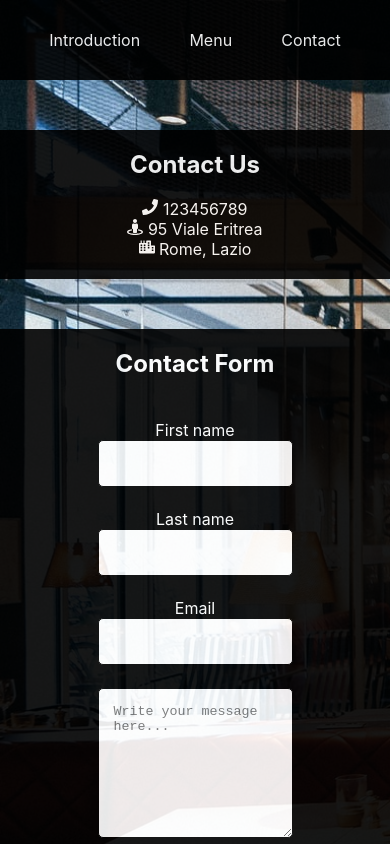
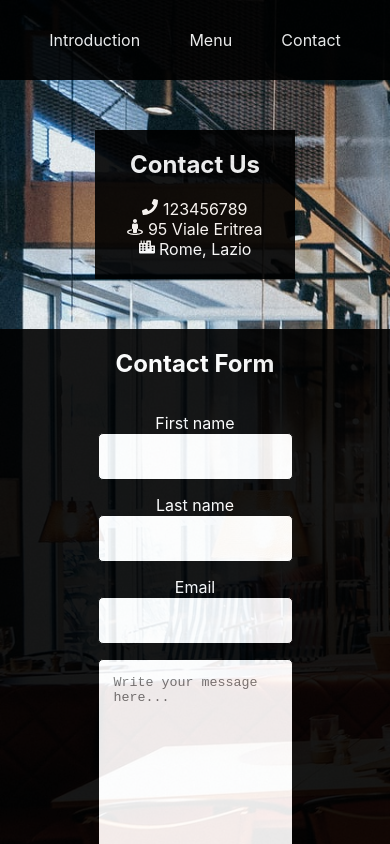
Before and after one commit to markusmatilainen/restaurant-site, a React (Create React App) app: page /contact in a window 390 px wide. Shown: the top 844 px of the page. Built offline with nearby package versions, Linux system fonts and the light colour scheme.

Commit message:
Fixed responsiveness

```diff
--- a/src/App.css
+++ b/src/App.css
@@ -26,10 +26,20 @@
 }
 
 body {
-  height: 100%;
   background: url("restaurant-unsplash.jpg");
   background-repeat: no-repeat;
   background-size: cover;
+}
+
+.app {
+  min-height: 100vh;
+  display: -webkit-box;
+  display: -ms-flexbox;
+  display: flex;
+  -webkit-box-orient: vertical;
+  -webkit-box-direction: normal;
+      -ms-flex-direction: column;
+          flex-direction: column;
 }
 
 header {
@@ -113,8 +123,20 @@ header .app-link:hover {
   }
 }
 
+@media (max-width: 320px) {
+  .introduction {
+    height: 500px;
+  }
+}
+
 .introduction .intro-text {
   width: 80%;
+}
+
+@media (min-width: 1024px) {
+  .introduction .intro-text {
+    width: 60%;
+  }
 }
 
 .menu {
@@ -213,16 +235,10 @@ header .app-link:hover {
   color: white;
   background-color: black;
   opacity: 0.9;
-  width: 20%;
+  width: 200px;
   margin-bottom: 50px;
   text-align: center;
   padding: 20px 0;
-}
-
-@media (max-width: 768px) {
-  .contactarea1, .contactarea2 {
-    width: 100%;
-  }
 }
 
 .contactarea1 h2, .contactarea2 h2 {
@@ -281,7 +297,14 @@ header .app-link:hover {
 }
 
 .contactform textarea {
-  height: 150px;
+  height: 200px;
+  width: 500px;
+}
+
+@media (max-width: 768px) {
+  .contactform textarea {
+    width: 100%;
+  }
 }
 
 .contactform input[type="submit"], .contactform input[type="reset"] {
@@ -319,7 +342,7 @@ footer {
           align-items: center;
   color: white;
   background-color: black;
-  margin-top: 100px;
+  margin-top: auto;
   padding: 50px;
 }
 
--- a/src/App.scss
+++ b/src/App.scss
@@ -33,10 +33,15 @@ $secondaryColor: black;
 }
 
 body {
-  height: 100%;
   background: url("restaurant-unsplash.jpg");
   background-repeat: no-repeat;
   background-size: cover;
+}
+
+.app {
+  min-height: 100vh;
+  display: flex;
+  flex-direction: column;
 }
 
 header {
@@ -66,9 +71,15 @@ header {
   @include media("<=tablet") {
     height: 400px;
   }
+  @include media("<=phone") {
+    height: 500px;
+  }
   text-align: center;
   height: 300px;
   .intro-text {
+    @include media(">=desktop") {
+      width: 60%;
+    }
     width: 80%;
   }
 }
@@ -111,10 +122,7 @@ header {
 .contactarea1 {
   @include flex(column, space-evenly, center);
   @include cardStyles();
-  @include media("<=tablet") {
-    width: 100%;
-  }
-  width: 20%;
+  width: 200px;
   margin-bottom: 50px;
   text-align: center;
   padding: 20px 0;
@@ -147,7 +155,11 @@ header {
   }
   textarea {
     @extend input[type="text"];
-    height: 150px;
+    @include media("<=tablet") {
+      width: 100%;
+    }
+    height: 200px;
+    width: 500px;
   }
   input[type="submit"], input[type="reset"] {
     padding: 15px;
@@ -170,7 +182,7 @@ footer {
   @include flex(row, center, center);
   color: $mainColor;
   background-color: $secondaryColor;
-  margin-top: 100px;
+  margin-top: auto;
   padding: 50px;
   .social-buttons {
     @include flex(row, space-between, center);
```
Also changed, not shown: 1 other file (tests, documents, lock files or other folders).
